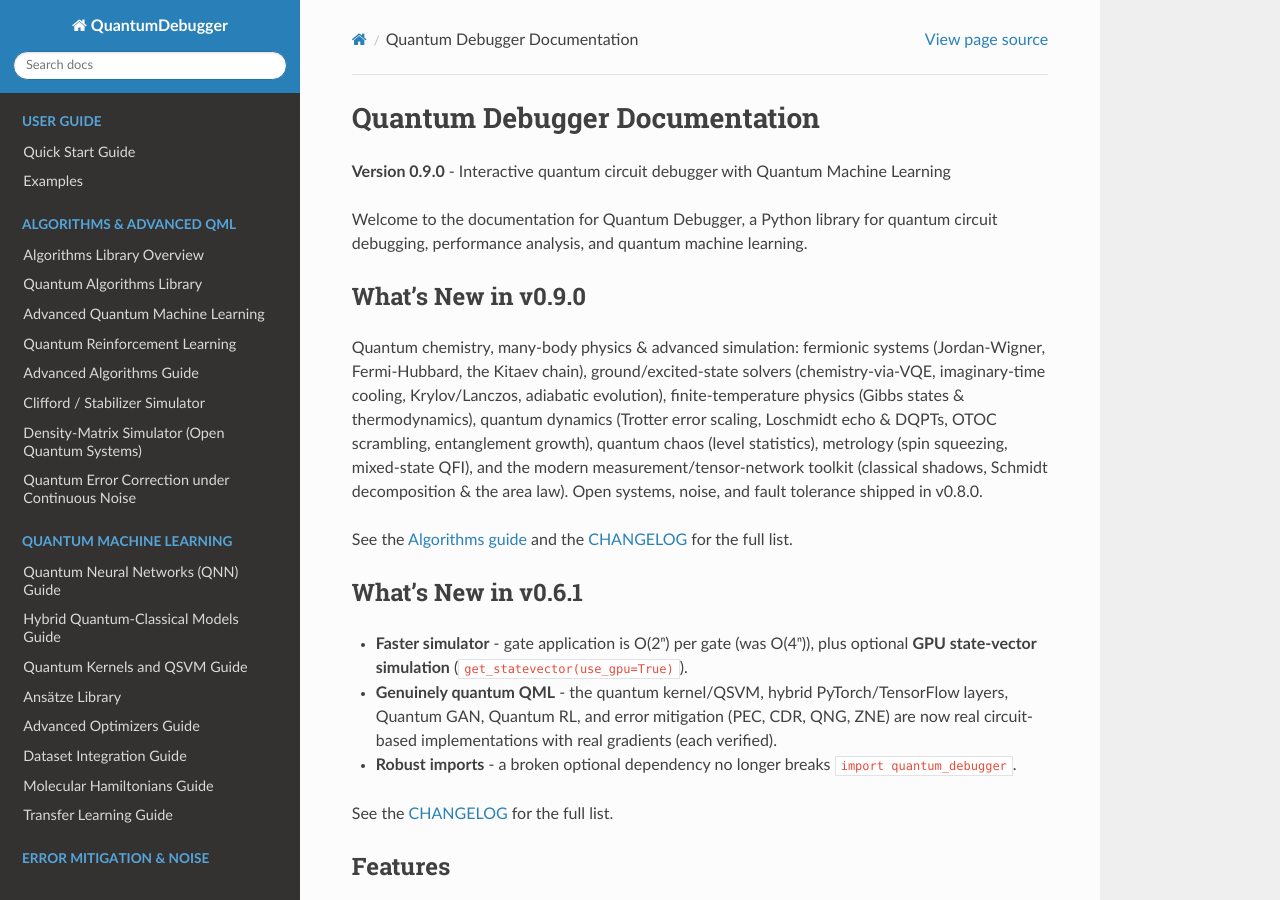
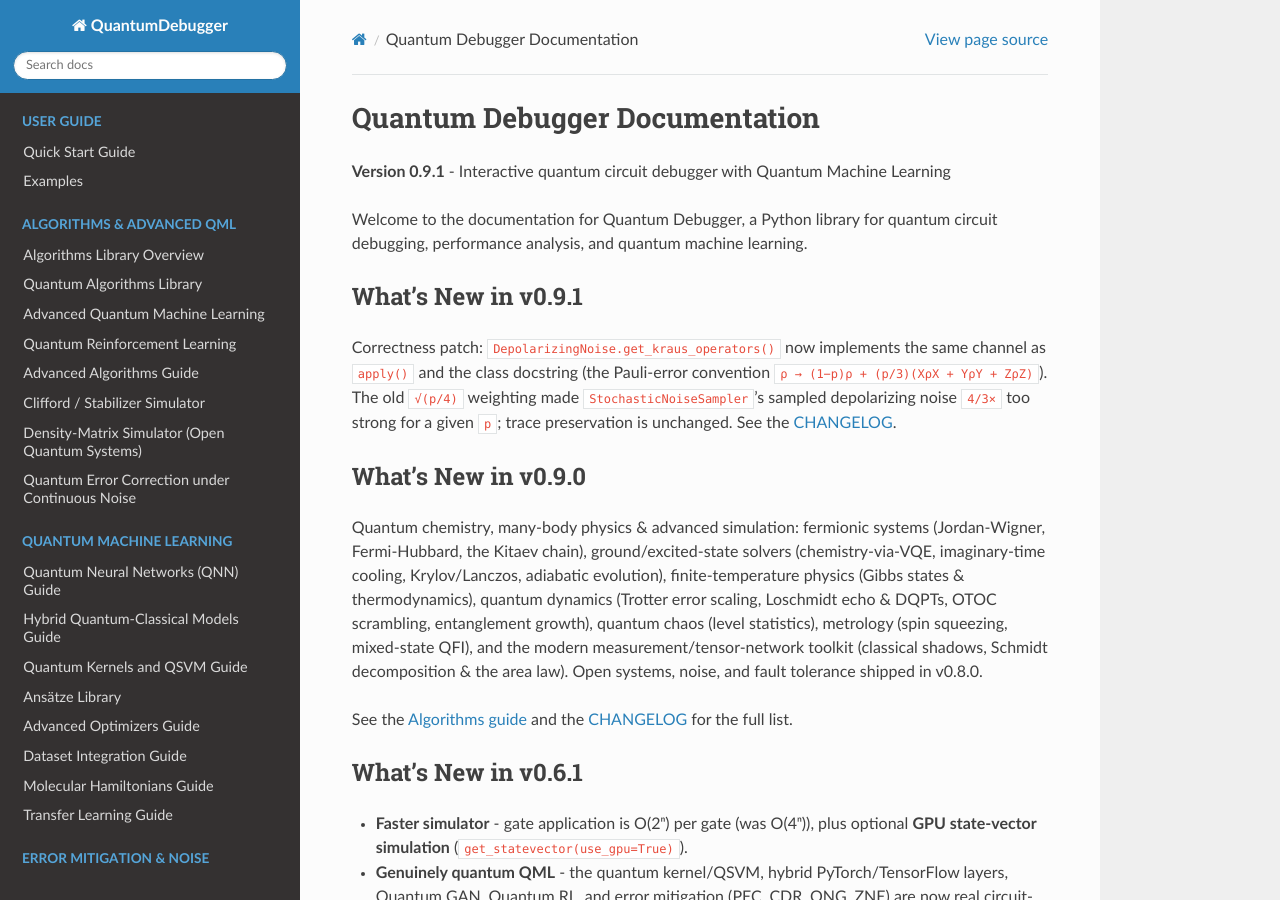
Before and after one commit to Raunakg2005/quantum-debugger, a Sphinx documentation site: the page built from docs/index.md, in a window 1280 px wide and 900 px high. Built offline with Sphinx 7.4.7 and the Read the Docs theme 3.1.0, drawn with Linux system fonts in a browser that asks for light colours.

Commit message:
Release v0.9.1: fix DepolarizingNoise Kraus operators
Align get_kraus_operators() with apply() and the class docstring
(Pauli-error convention (1-p)rho + (p/3)sum sigma rho sigma), so
StochasticNoiseSampler no longer samples depolarizing noise 4/3x too
strong. Bump version, CHANGELOG, README, and docs.

```diff
--- a/docs/index.md
+++ b/docs/index.md
@@ -1,8 +1,17 @@
 # Quantum Debugger Documentation
 
-**Version 0.9.0** - Interactive quantum circuit debugger with Quantum Machine Learning
+**Version 0.9.1** - Interactive quantum circuit debugger with Quantum Machine Learning
 
 Welcome to the documentation for Quantum Debugger, a Python library for quantum circuit debugging, performance analysis, and quantum machine learning.
+
+## What's New in v0.9.1
+
+Correctness patch: `DepolarizingNoise.get_kraus_operators()` now implements the same
+channel as `apply()` and the class docstring (the Pauli-error convention
+`ρ → (1−p)ρ + (p/3)(XρX + YρY + ZρZ)`). The old `√(p/4)` weighting made
+`StochasticNoiseSampler`'s sampled depolarizing noise `4/3×` too strong for a given `p`;
+trace preservation is unchanged. See the
+[CHANGELOG](https://github.com/Raunakg2005/quantum-debugger/blob/main/CHANGELOG.md).
 
 ## What's New in v0.9.0
 
--- a/quantum_debugger/__init__.py
+++ b/quantum_debugger/__init__.py
@@ -13,7 +13,7 @@ Features:
 - Hardware profile support
 """
 
-__version__ = "0.9.0"
+__version__ = "0.9.1"
 __author__ = "Raunak Kumar Gupta"
 __license__ = "MIT"
 
```
Also changed, not shown: CHANGELOG.md (+15 -0 lines), README.md (+10 -1 lines).
